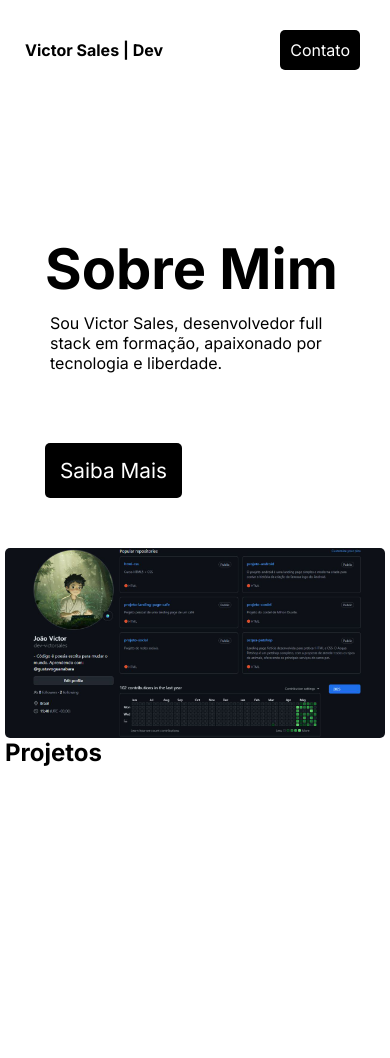
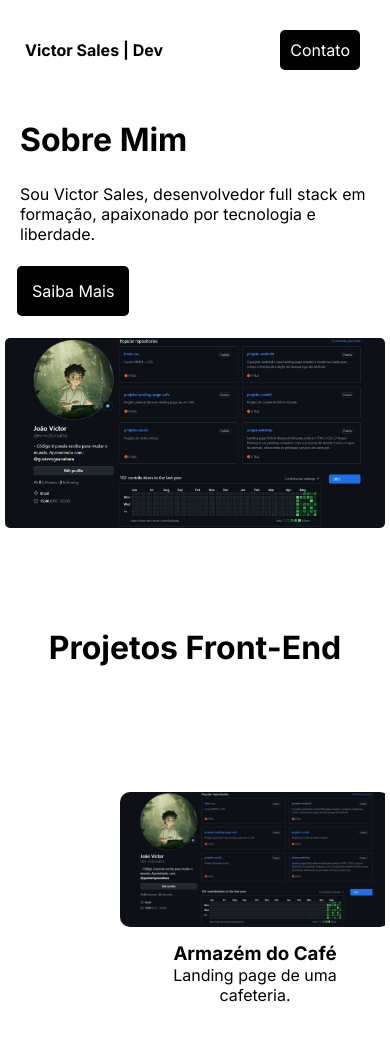
Before and after one commit to dev-victorsilva/portfolio, a plain HTML site: page index.html in a window 390 px wide. Before the commit the page ends 844 px from the top, so only its background shows below. Drawn offline with Linux system fonts and the light colour scheme.

Commit message:
Update Portfolio
Criação de responsividade para o inicio da landing page, e adição da section de projetos.

```diff
--- a/assets/style.css
+++ b/assets/style.css
@@ -10,6 +10,7 @@
 }
 html, body {
     width: 100%;
+    scroll-behavior: smooth;
 }
 header {
     padding: 5px;
@@ -95,6 +96,52 @@ main {
   max-width: 100%;
 }
 
+/* ==== SECTION ABOUT-ME ==== */
+
+/* ==== SECTION PROJECTS ==== */
+
+.container-projects {
+    text-align: center;
+
+
+}
+.container-projects a {
+    text-decoration: none;
+    color: black;
+
+}
+.projects {
+    display: flex;
+    overflow-x: auto;
+    justify-content: center;
+    align-items: center;
+    gap: 34px;
+    text-align: center;
+
+}
+.projects-menu {
+    display: flex;
+    flex-direction: column;
+    align-items: center;
+    width: 500px;
+}
+.projects-menu img {
+  max-width: 300px;
+  padding: 15px;
+  border-radius: 25px;
+}
+.projects-menu p {
+    padding-bottom: 40px;
+}
+.container-projects h2 {
+    font-size: 2em;
+    padding: 10px;
+    padding-top: 100px;
+    padding-bottom: 100px;
+}
+
+
+
 
 @media (max-width:570px) {
   .menu-links a {
@@ -103,4 +150,33 @@ main {
   .menu-links a.emphasis-button {
     display: inline-block;
   }
+  .about-me {
+    padding: 0px;
+  }
+  .about-me h1 {
+    font-size: 2em;
+    text-align: left;
+    padding: 10px;
+    margin: 5px;
+  }
+  .about-me p {
+    padding: 10px;
+    padding-left: 15px;
+    font-size: 1em;
+  }
+  .about-button {
+    padding: 0px;
+    margin: 0px;
+  }
+  .about-button a {
+    padding: 15px;
+    margin: 12px;
+    font-size: 1em;
+  }
+  .projects {
+    justify-content: flex-start;
+  }
+  .projects-menu p {
+    max-width: 200px;
+  }
 }
--- a/index.html
+++ b/index.html
@@ -12,9 +12,9 @@
         <nav class="main-menu">
             <p><strong>Victor Sales | Dev</strong></p>
             <div class="menu-links">
-                <a href="#" id="start-button">Inicio</a>
-                <a href="#">Github</a>
-                <a href="#">Projetos</a>
+                <a href="index.html" id="start-button">Inicio</a>
+                <a href="https://github.com/dev-victorsales" target="_blank">Github</a>
+                <a href="#projects-front">Projetos</a>
                 <a href="#" class="emphasis-button">Contato</a>
             </div>
         </nav>
@@ -33,8 +33,31 @@
 
             </div>
         </section>
-        <section>
-            <h2>Projetos</h2>
+        <section id="projects-front" class="container-projects">
+            <h2>Projetos Front-End</h2>
+            <div class="projects">
+            <a href="https://dev-victorsales.github.io/projeto-landing-page-cafe/">
+                <div class="projects-menu">
+                    <img src="assets/imagens/github-photo.jpg" alt="Projeto Armazém do Café">
+                    <h3>Armazém do Café</h3>
+                    <p>Landing page de uma cafeteria.</p>
+                </div>
+            </a>
+            <a href="https://dev-victorsales.github.io/projeto-cordel/">
+                <div class="projects-menu">
+                    <img src="assets/imagens/github-photo.jpg" alt="Projeto Cordel Milton Duarte">
+                    <h3>Cordel</h3>
+                    <p>Landing page de um cordel por Milton Duarte.</p>
+                </div>
+            </a>
+            <a href="https://dev-victorsales.github.io/acqua-petshop/" target="_blank">
+                <div class="projects-menu">
+                    <img src="assets/imagens/github-photo.jpg" alt="Projeto Acqua Petshop">
+                    <h3>Acqua Petshop</h3>
+                    <p>Landing page de um petshop para todos os tipos de animais.</p>
+                </div>
+            </a>
+            </div>
         </section>
     </main>
 
```
